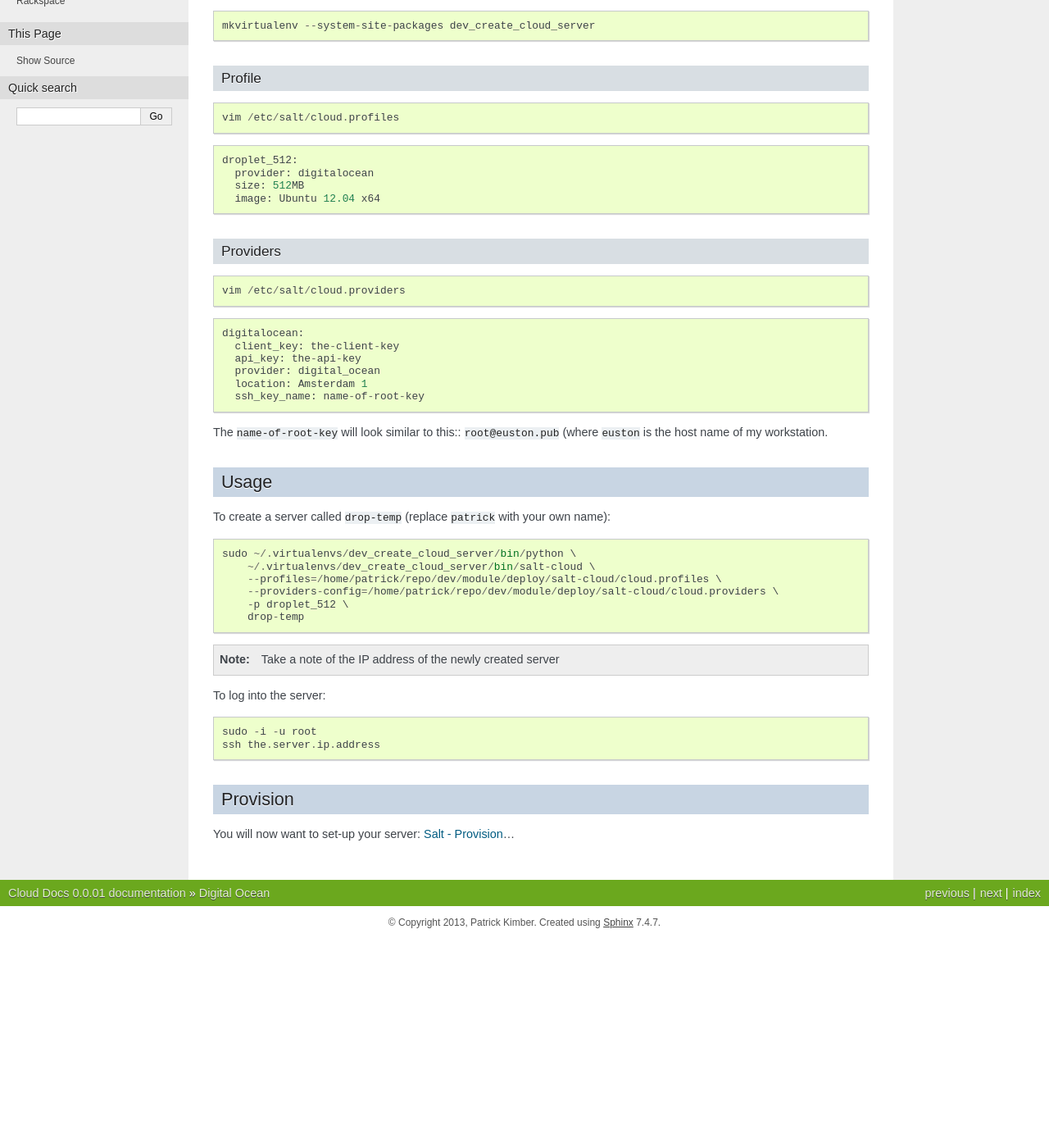
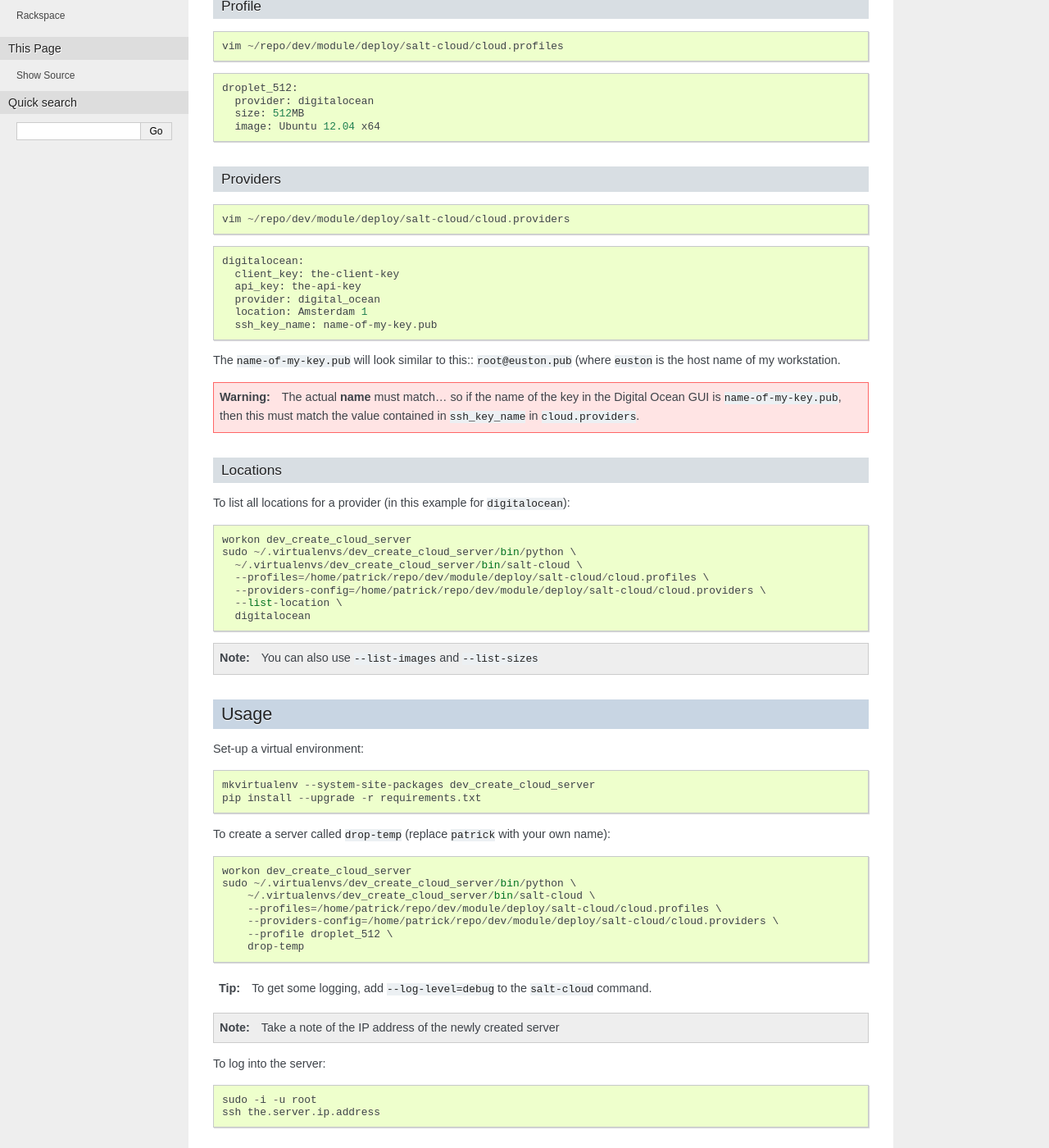
Before and after one commit to pkimber/old-docs-migrated-to-gitlab, a Sphinx documentation site: the page built from source/salt-cloud-digitalocean.rst, in a window 1280 px wide and 1400 px high, scrolled down 341 px. Shown: the whole window at 82% size. Built offline with Sphinx 7.4.7, drawn with Linux system fonts in a browser that asks for light colours; before the commit the page ends 1486 px from its top, so only the background shows below that; some of the changed text lies outside the part shown.

Commit message:
salt cloud

```diff
--- a/source/salt-cloud-digitalocean.rst
+++ b/source/salt-cloud-digitalocean.rst
@@ -16,16 +16,12 @@ Configuration
   this article:
   http://russell.ballestrini.net/create-your-own-fleet-of-servers-with-digital-ocean-and-salt-cloud/
 
-Set-up a virtual environment::
-
-  mkvirtualenv --system-site-packages dev_create_cloud_server
-
 Profile
 -------
 
 ::
 
-  vim /etc/salt/cloud.profiles
+  vim ~/repo/dev/module/deploy/salt-cloud/cloud.profiles
 
 ::
 
@@ -39,7 +35,7 @@ Providers
 
 ::
 
-  vim /etc/salt/cloud.providers
+  vim ~/repo/dev/module/deploy/salt-cloud/cloud.providers
 
 ::
 
@@ -48,23 +44,56 @@ Providers
     api_key: the-api-key
     provider: digital_ocean
     location: Amsterdam 1
-    ssh_key_name: name-of-root-key
+    ssh_key_name: name-of-my-key.pub
 
-The ``name-of-root-key`` will look similar to this:: ``root@euston.pub`` (where
+The ``name-of-my-key.pub`` will look similar to this:: ``root@euston.pub`` (where
 ``euston`` is the host name of my workstation.
+
+.. warning::
+
+  The actual **name** must match... so if the name of the key in the Digital
+  Ocean GUI is ``name-of-my-key.pub``, then this must match the value contained
+  in ``ssh_key_name`` in ``cloud.providers``.
+
+Locations
+---------
+
+To list all locations for a provider (in this example for ``digitalocean``)::
+
+  workon dev_create_cloud_server
+  sudo ~/.virtualenvs/dev_create_cloud_server/bin/python \
+    ~/.virtualenvs/dev_create_cloud_server/bin/salt-cloud \
+    --profiles=/home/patrick/repo/dev/module/deploy/salt-cloud/cloud.profiles \
+    --providers-config=/home/patrick/repo/dev/module/deploy/salt-cloud/cloud.providers \
+    --list-location \
+    digitalocean
+
+.. note::
+
+  You can also use ``--list-images`` and ``--list-sizes``
 
 Usage
 =====
 
+Set-up a virtual environment::
+
+  mkvirtualenv --system-site-packages dev_create_cloud_server
+  pip install --upgrade -r requirements.txt
+
 To create a server called ``drop-temp`` (replace ``patrick`` with your own
 name)::
 
+  workon dev_create_cloud_server
   sudo ~/.virtualenvs/dev_create_cloud_server/bin/python \
       ~/.virtualenvs/dev_create_cloud_server/bin/salt-cloud \
       --profiles=/home/patrick/repo/dev/module/deploy/salt-cloud/cloud.profiles \
       --providers-config=/home/patrick/repo/dev/module/deploy/salt-cloud/cloud.providers \
-      -p droplet_512 \
+      --profile droplet_512 \
       drop-temp
+
+.. tip::
+
+  To get some logging, add ``--log-level=debug`` to the ``salt-cloud`` command.
 
 .. note::
 
```
Also changed, not shown: source/salt-provision.rst (+11 -12 lines).
